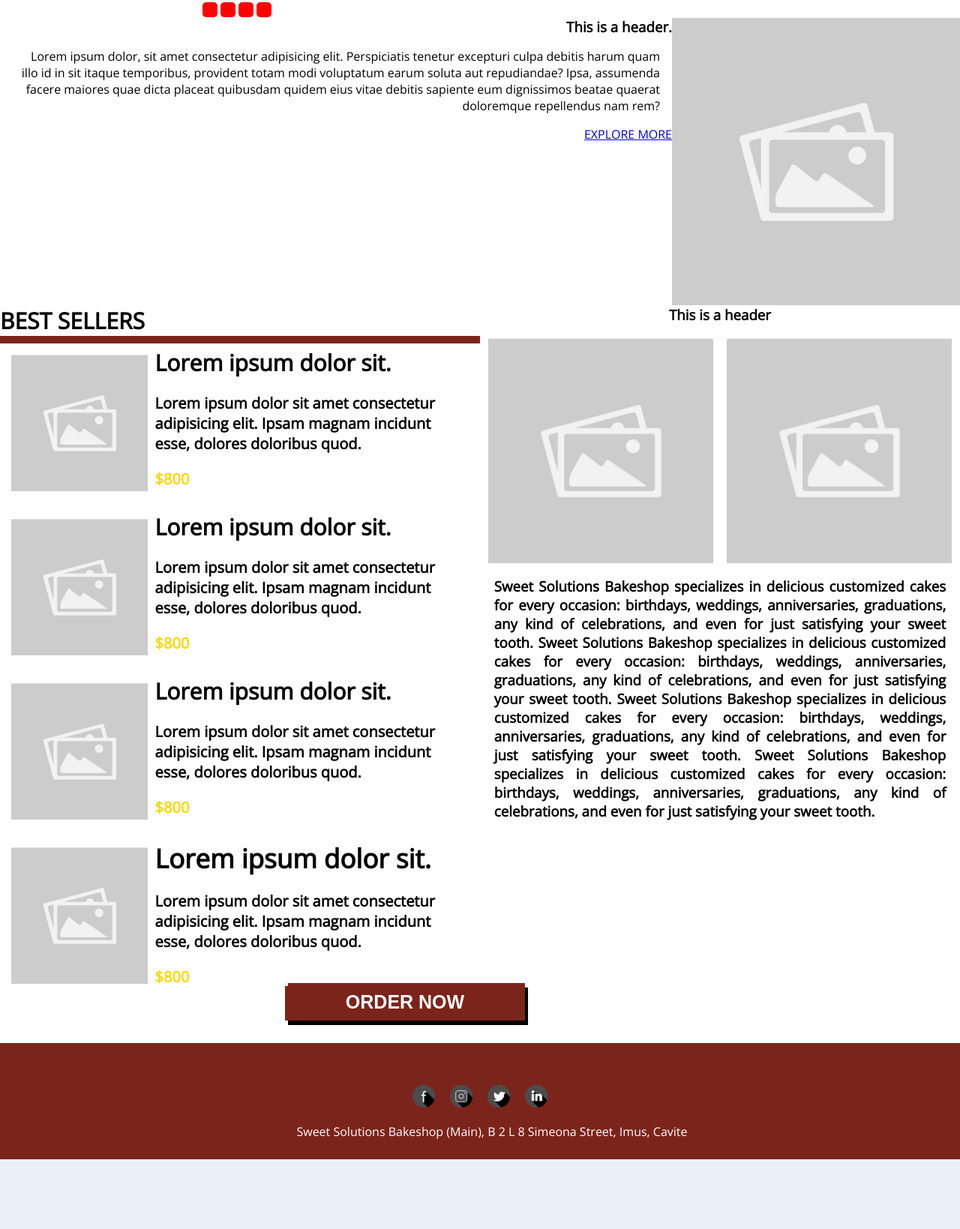
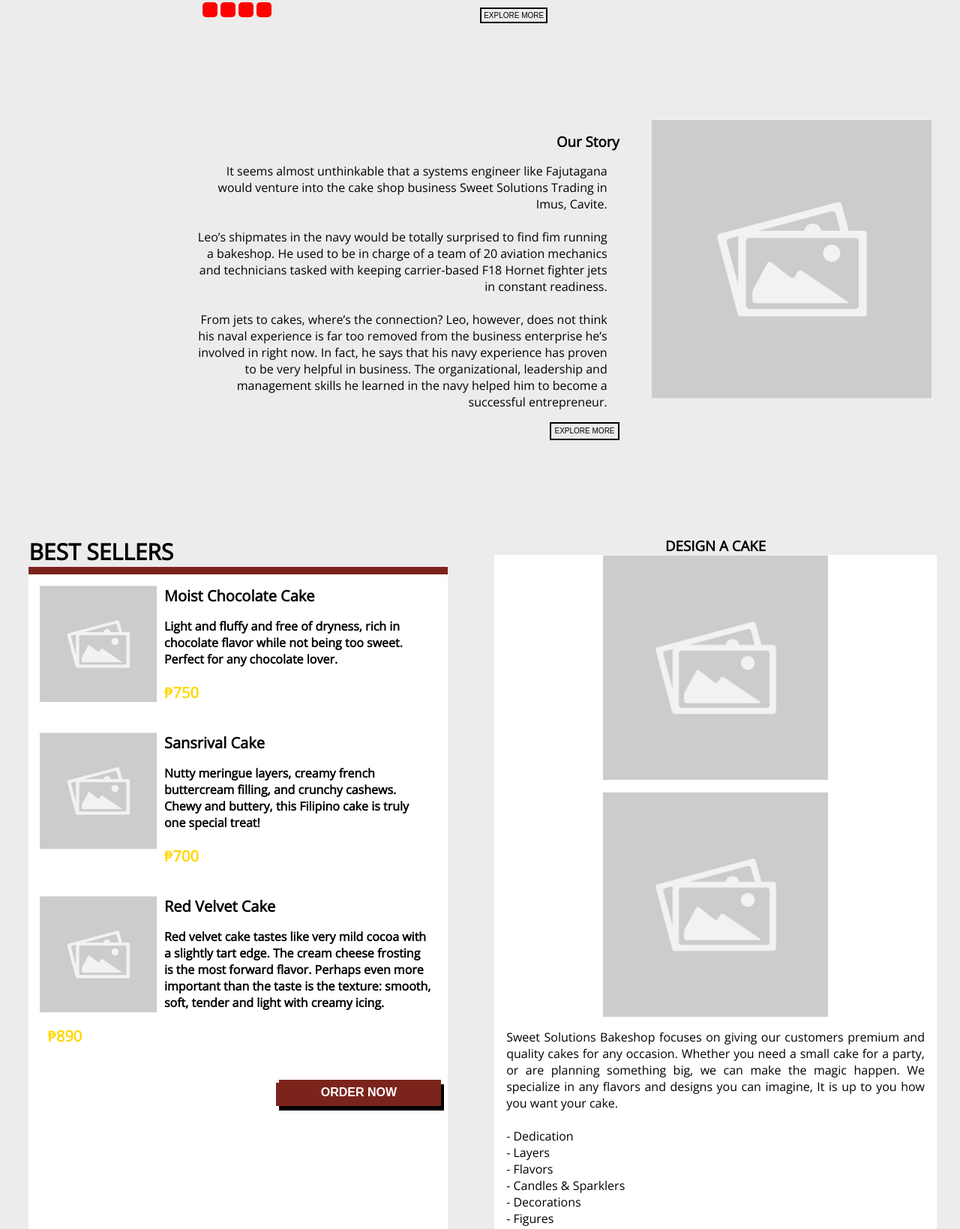
Before and after one commit to BeepBoopBit/IT130L-Project, a plain HTML site: page index.html in a window 1280 px wide. Shown: the part 277-1916 px from the top of the page at 75% size. Before the commit the page ends 1823 px from the top, so only its background shows below. Drawn offline with nearby package versions, Linux system fonts and the light colour scheme.

Commit message:
Main page design and started contacts

```diff
--- /dev/null
+++ b/css/Contact.css
@@ -0,0 +1,6 @@
+.contact-title {
+    font-size: 25px;
+    font-weight: bold;
+    text-align: center;
+    margin: 2%;
+}
--- a/css/Footer.css
+++ b/css/Footer.css
@@ -2,7 +2,7 @@
     max-width: 1920px;
     background:#730101;
     width: 100%;
-    padding-top: 40px;
+    padding-top: 20px;
     color: #fff;
 }
 
@@ -17,7 +17,7 @@
 }
 
 .Footer-bottom{
-    width: 100%;
+    width: 98%;
     padding-bottom: 10px;
     text-align: center;
 }
--- a/css/Section-home-aboutUs.css
+++ b/css/Section-home-aboutUs.css
@@ -1,4 +1,6 @@
 .AboutUs-container{
     grid-template-columns: 70% 30%;
-    background-color: white;
+    background-color: #ECECEC;
+    padding-right: 3%;
+    padding-bottom: 10%;
 }
--- a/css/Section-home-bestSellerSpecial.css
+++ b/css/Section-home-bestSellerSpecial.css
@@ -1,12 +1,32 @@
 .BestSellerSpecial-container{
     grid-template-columns: repeat(auto-fit, minmax(300px, 1fr));
+    padding-left: 3%;
 }
 
 .BestSeller-wrapper {
     font-size: 30px;
     font-weight: bold;
     background-color: white;
+    margin-bottom: 40%;
+    margin-right: 10%;
 }
+
+.BestSpecial-wrapper {
+    margin-bottom: 50%;
+    margin-right: 5%;
+}
+
+.BestSeller-header {
+    font-size: 30px;
+    font-weight: bold;
+    background-color: #ECECEC;
+}
+
+.BestSpecial-header {
+    font-weight: bold;
+    background-color: #ECECEC;
+}
+
 
 .BestSeller-design-red-line {
     height: 10px;
@@ -25,9 +45,9 @@
 }
 
 .BestSeller-info-header-menu {
-    padding: 0px;
+    padding-top: 10px;
     font-weight: bold;
-    font-size: 30px;
+    font-size: 20px;
     text-align: left;
     color: black;
 
@@ -36,7 +56,7 @@
 .BestSeller-info-description-menu {
     padding: 0px;
     font-weight: none;
-    font-size: 20px;
+    font-size: 16px;
     text-align: left;
     color: black;
 
@@ -52,11 +72,11 @@
 }
 
 .BestSeller-container-button-order-now {
-    height: 50px;
-    width: 320px;
+    height: 35px;
+    width: 220px;
     position: relative;
-    left: 380px;
-    top: -30px;
+    left: 330px;
+    top: 20px;
     background-color: #7b241c;
     box-shadow: 4px 6px;
 }
@@ -68,7 +88,7 @@
     left: 50%;
     -ms-transform: translate(-50%, -50%);
     transform: translate(-50%, -50%);
-    font-size: 25px;
+    font-size: 16px;
     color: white;
     font-weight: bold;
 }
--- a/css/Section-home-featuredCake.css
+++ b/css/Section-home-featuredCake.css
@@ -1,21 +1,24 @@
 .FeaturedCake-wrapper{
     grid-template-columns: repeat(auto-fit, minmax(600px, 1fr));
-    background-color: white;
+    background-color: #ECECEC;
+    padding-bottom: 10%;
 }
 
 .FeaturedCake-info-title{
-    font-size: 30px;
+    font-size: 16px;
+    padding-top: 5%;
     padding-bottom: 2%;
 }
 
 .FeaturedCake-info-text{
-    font-size: 15px;
+    font-size: 16px;
     padding-bottom: 2%;
+    padding-right: 20%;
 }
 
 .FeaturedCake-fullMenu-button {
     position: relative;
-    font-size: 15px;
+    font-size: 10px;
     text-align: left;
     text-decoration: none;
     color: black;
@@ -23,6 +26,7 @@
     border-width: 2px;
     background-color: transparent;
     border-color: black;
+    padding: 0.5%;
 
 }
 
--- a/css/main.css
+++ b/css/main.css
@@ -7,7 +7,7 @@
 
 body {
   font-family: 'Open Sans', 'Gill Sans', 'Gill Sans MT', 'Calibri', 'Trebuchet MS', sans-serif;
-  background-color:#eaf1f5;
+  background-color:#ECECEC;
 }
 
 p{
--- a/index.html
+++ b/index.html
@@ -24,7 +24,7 @@
 </head>
 
 <body>
-    <header class="centered" style=" background-color:#ddd">
+    <header class="centered" style=" background-color:#fff">
         <nav class="Header-top-navigation">
             <img src="img/Logo_SweetSolution.png" alt="" width="100%">
             <ul style="display: flex;">
@@ -56,7 +56,7 @@
     </header>
     <section class="centered">
         <!-- FeaturedCake # 1 -->
-        <div class="container-all" style="background-color: #aaa;">
+        <div class="container-all" style="background-color: #ECECEC;">
             <article class="container-content centered grid FeaturedCake-wrapper ">
                 <!-- Slider -->
                 <div class="FeaturedCake-slider-show centered">
@@ -79,10 +79,15 @@
                 </div>
                 <!-- BEST SELLERS TEXT AND BUTTON -->
                 <div>
-                    <div class="FeaturedCake-info-title">Lorem Ipsum</div>
+                    <div class="FeaturedCake-info-title">
+                        <h1>Experience the Art and Magic</h1>
+                    </div>
                     <div class="FeaturedCake-info-text">
-                        Lorem ipsum dolor sit amet, consectetur adipisicing elit. Ipsum maiores, nobis quibusdam saepe
-                        nemo rem suscipit nam adipisci fuga corporis?
+                        Sweet Solutions Bakeshop has years of experience, dedication, and passion. Our goal is to offer
+                        customers a unique shopping experience with top quality cakes and pastries. At our bakery, you
+                        not only get cakes for any occasion, but also many baked pastries for your everyday cravings.
+                        From cakes for every occasion and holiday, to cheese rolls, ensaymadas, and crinkles — we have
+                        something for everyone.
                     </div>
                     <div>
                         <!-- Menu button -->
@@ -97,18 +102,27 @@
 
         </div>
         <!-- About Us # 2 -->
-        <div class="container-all" style="background-color: #bbb;">
+        <div class="container-all" style="background-color: #ECECEC;">
             <!-- About Us Article-->
             <article class="container-content centered grid AboutUs-container">
-                <div style="text-align: right;">
-                    <h1>This is a header.</h1>
-                    <p>
-                        Lorem ipsum dolor, sit amet consectetur adipisicing elit. Perspiciatis tenetur excepturi culpa
-                        debitis harum quam illo id in sit itaque temporibus, provident totam modi voluptatum earum
-                        soluta aut repudiandae? Ipsa, assumenda facere maiores quae dicta placeat quibusdam quidem eius
-                        vitae debitis sapiente eum dignissimos beatae quaerat doloremque repellendus nam rem?
+                <div style="text-align: right; padding-top: 2%; padding-right: 5%">
+                    <h1>Our Story</h1>
+                    <p style="padding-left: 30%">
+                        It seems almost unthinkable that a systems engineer like Fajutagana would venture into the cake
+                        shop business Sweet Solutions Trading in Imus, Cavite.
+                        <br><br>
+                        Leo’s shipmates in the navy would be totally surprised to find fim running a bakeshop. He used
+                        to be in charge of a team of 20 aviation mechanics and technicians tasked with keeping
+                        carrier-based F18 Hornet fighter jets in constant readiness.
+                        <br><br>
+                        From jets to cakes, where’s the connection? Leo, however, does not think his naval experience is
+                        far too removed from the business enterprise he’s involved in right now. In fact, he says that
+                        his navy experience has proven to be very helpful in business. The organizational, leadership
+                        and management skills he learned in the navy helped him to become a successful entrepreneur.
                     </p>
-                    <a href="#">EXPLORE MORE</a>
+                    <button class="FeaturedCake-fullMenu-button">
+                        <span>EXPLORE MORE</span>
+                    </button>
                 </div>
                 <div>
                     <img src="img\placeholder.jpg" alt="" width="100%">
@@ -117,55 +131,41 @@
         </div>
 
         <!-- CONTAINER # 3 -->
-        <div class="container-all" style="background-color: #aaa;">
+        <div class="container-all" style="background-color: #ECECEC;">
             <!--Best Seller AND Speciality Article-->
             <article class="container-content centered grid BestSellerSpecial-container">
                 <!--Best Seller Section-->
                 <div class="BestSeller-wrapper">
-                    BEST SELLERS
+                    <div class="BestSeller-header">BEST SELLERS</div>
                     <div class="BestSeller-design-red-line"> </div>
                     <!--Best Seller: Item containers-->
                     <div class="grid">
                         <!--Item container # 1-->
                         <div class="BestSeller-container-item">
                             <img class="BestSeller-image" src="img\placeholder.jpg" alt="bestseller1">
-                            <h1 class="BestSeller-info-header-menu">Lorem ipsum dolor sit.</h1>
+                            <h1 class="BestSeller-info-header-menu">Moist Chocolate Cake</h1>
                             <p class="BestSeller-info-description-menu">
-                                Lorem ipsum dolor sit amet consectetur adipisicing elit. Ipsam magnam incidunt esse,
-                                dolores doloribus quod.
+                                Light and fluffy and free of dryness, rich in chocolate flavor while not being too sweet. Perfect for any chocolate lover.
                             </p>
-                            <p class="BestSeller-info-price">$800</p>
+                            <p class="BestSeller-info-price">₱750</p>
                         </div>
                         <!--Item container # 3-->
                         <div class="BestSeller-container-item">
                             <img class="BestSeller-image" src="img\placeholder.jpg" alt="bestseller2">
-                            <h1 class="BestSeller-info-header-menu">Lorem ipsum dolor sit.</h1>
+                            <h1 class="BestSeller-info-header-menu">Sansrival Cake</h1>
                             <p class="BestSeller-info-description-menu">
-                                Lorem ipsum dolor sit amet consectetur adipisicing elit. Ipsam magnam incidunt esse,
-                                dolores doloribus quod.
+                                Nutty meringue layers, creamy french buttercream filling, and crunchy cashews. Chewy and buttery, this Filipino cake is truly one special treat!
                             </p>
-                            <p class="BestSeller-info-price">$800</p>
+                            <p class="BestSeller-info-price">₱700</p>
                         </div>
                         <!--Item container # 3-->
                         <div class="BestSeller-container-item">
                             <img class="BestSeller-image" src="img\placeholder.jpg" alt="bestseller3">
-                            <h1 class="BestSeller-info-header-menu">Lorem ipsum dolor sit.</h1>
+                            <h1 class="BestSeller-info-header-menu">Red Velvet Cake</h1>
                             <p class="BestSeller-info-description-menu">
-                                Lorem ipsum dolor sit amet consectetur adipisicing elit. Ipsam magnam incidunt esse,
-                                dolores doloribus quod.
+                                Red velvet cake tastes like very mild cocoa with a slightly tart edge. The cream cheese frosting is the most forward flavor. Perhaps even more important than the taste is the texture: smooth, soft, tender and light with creamy icing.
                             </p>
-                            <p class="BestSeller-info-price">$800</p>
-                        </div>
-                        <!--Item container # 4-->
-                        <div class="BestSeller-container-item">
-                            <img class="BestSeller-image" src="img\placeholder.jpg" alt="bestseller4">
-                            <h1 class="BestSeller-info-header-menur">Lorem ipsum dolor sit.</h1>
-                            <p class="BestSeller-info-description-menu">
-                                Lorem ipsum dolor sit amet consectetur adipisicing elit. Ipsam magnam incidunt esse,
-                                dolores doloribus quod.
-                            </p>
-                            <p class="BestSeller-info-price">$800</p>
-
+                            <p class="BestSeller-info-price">₱890</p>
                         </div>
                     </div>
                     <!-- Order now button-->
@@ -177,7 +177,7 @@
                 </div>
                 <!--Best Speciality Section-->
                 <div class="grid BestSpecial-wrapper" style="background-color: white;">
-                    <h1 style="text-align:center"> This is a header</p>
+                    <h1 class="BestSpecial-header" style="text-align:center"> DESIGN A CAKE</h1>
                     <!--Best Speciality: Image gallery-->
                     <div class="flex BestSpecial-Images">
                         <img width="300px" height="300px" src="img\placeholder.jpg" alt="" width="100%">
@@ -185,22 +185,18 @@
                     </div>
                     <!--Best Speciality: Description-->
                     <p style="text-align: justify">
-                            Sweet Solutions Bakeshop specializes in delicious customized cakes for every occasion:
-                            birthdays, weddings, anniversaries, graduations, any kind of celebrations, and even for just
-                            satisfying
-                            your sweet tooth. Sweet Solutions Bakeshop specializes in delicious customized cakes for
-                            every
-                            occasion: birthdays, weddings, anniversaries, graduations, any kind of celebrations, and
-                            even for just
-                            satisfying your sweet tooth. Sweet Solutions Bakeshop specializes in delicious customized
-                            cakes for every
-                            occasion: birthdays, weddings, anniversaries, graduations, any kind of celebrations, and
-                            even for just
-                            satisfying your sweet tooth. Sweet Solutions Bakeshop specializes in delicious customized
-                            cakes for every
-                            occasion: birthdays, weddings, anniversaries, graduations, any kind of celebrations, and
-                            even for just
-                            satisfying your sweet tooth.
+                        Sweet Solutions Bakeshop focuses on giving our customers premium and quality cakes for any
+                        occasion. Whether you need a small cake for a party, or are planning something big, we can make
+                        the magic happen. We specialize in any flavors and designs you can imagine, It is up to you how
+                        you want your cake.
+                        <br><br>
+                        - Dedication <br>
+                        - Layers <br>
+                        - Flavors <br>
+                        - Candles & Sparklers <br>
+                        - Decorations <br>
+                        - Figures <br>
+
                     </p>
                 </div>
             </article>
```
Also changed, not shown: html/contact.html (added, +88 -0 lines). Lines whose indentation alone changed are shown as unchanged.
